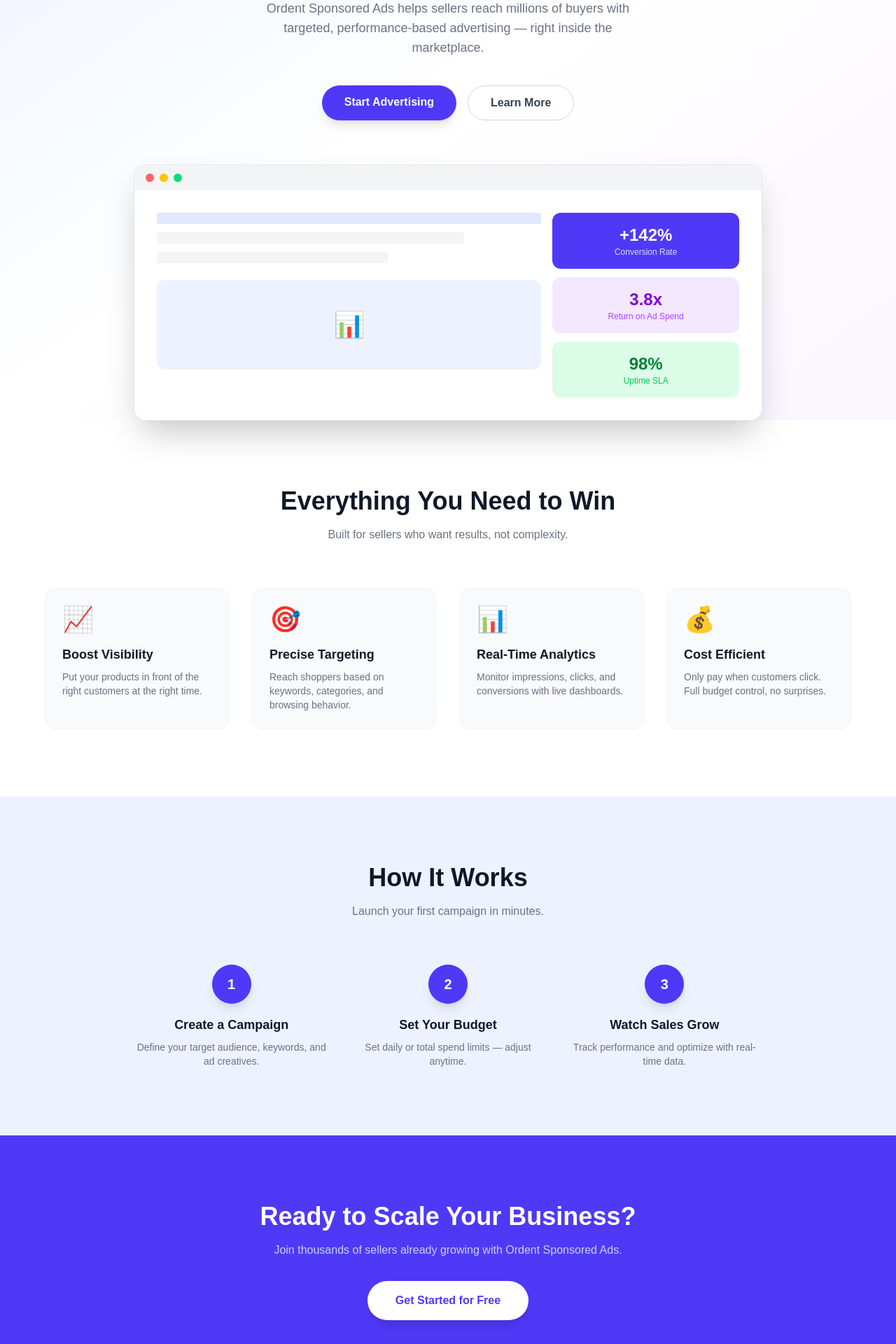
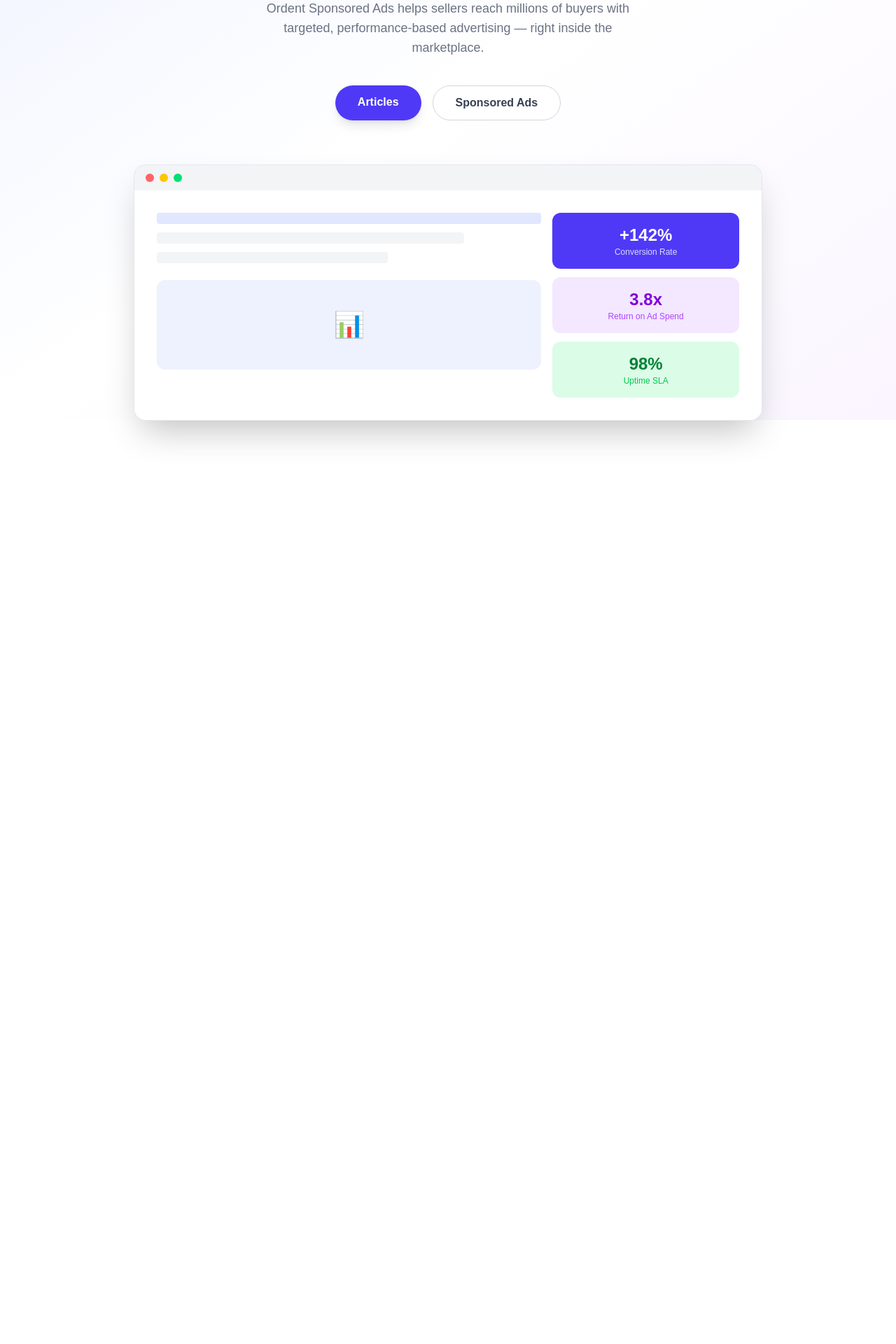
Before and after one commit to athallahannafis/ordent-sponsored-ads, a Vue app: page /home in a window 1280 px wide. Shown: the part 380-2300 px from the top of the page at 70% size. After the commit the page ends 1044 px from the top, so only its background shows below. Built offline with nearby package versions, Linux system fonts and the light colour scheme; the HTML template or start-up script is replaced by a standard one.

Commit message:
refactor: trim home page content"

```diff
--- a/src/views/LandingView.vue
+++ b/src/views/LandingView.vue
@@ -42,16 +42,16 @@
       <div class="mt-10 flex flex-wrap justify-center gap-4">
         <a
           id="get-started"
-          href="#"
+          href="/articles"
           class="rounded-full bg-indigo-600 px-8 py-3 text-base font-semibold text-white shadow-lg hover:bg-indigo-700 hover:scale-110 transition-all duration-100"
         >
-          Start Advertising
+          Articles
         </a>
         <a
-          href="#how-it-works"
+          href="/sponsored-ads"
           class="rounded-full border border-gray-300 bg-white px-8 py-3 text-base font-semibold text-gray-700 hover:bg-gray-50 hover:scale-110 transition-all duration-100"
         >
-          Learn More
+          Sponsored Ads
         </a>
       </div>
       <div class="mt-16 w-full max-w-4xl overflow-hidden rounded-2xl shadow-2xl ring-1 ring-gray-200">
@@ -84,64 +84,5 @@
         </div>
       </div>
     </section>
-
-    <!-- Features -->
-    <section id="features" class="bg-white py-24 px-6">
-      <div class="mx-auto max-w-6xl">
-        <div class="text-center">
-          <h2 class="text-3xl font-bold text-gray-900 md:text-4xl">Everything You Need to Win</h2>
-          <p class="mt-4 text-gray-500">Built for sellers who want results, not complexity.</p>
-        </div>
-        <div class="mt-16 grid gap-8 sm:grid-cols-2 lg:grid-cols-4">
-          <div
-            v-for="feature in features"
-            :key="feature.title"
-            class="rounded-2xl border border-gray-100 bg-gray-50 p-6 hover:shadow-md transition-shadow"
-          >
-            <div class="mb-4 text-4xl">{{ feature.icon }}</div>
-            <h3 class="mb-2 text-lg font-semibold text-gray-900">{{ feature.title }}</h3>
-            <p class="text-sm text-gray-500">{{ feature.description }}</p>
-          </div>
-        </div>
-      </div>
-    </section>
-
-    <!-- How It Works -->
-    <section id="how-it-works" class="bg-indigo-50 py-24 px-6">
-      <div class="mx-auto max-w-4xl text-center">
-        <h2 class="text-3xl font-bold text-gray-900 md:text-4xl">How It Works</h2>
-        <p class="mt-4 text-gray-500">Launch your first campaign in minutes.</p>
-        <div class="mt-16 grid gap-8 md:grid-cols-3">
-          <div v-for="(step, i) in ['Create a Campaign', 'Set Your Budget', 'Watch Sales Grow']" :key="step" class="flex flex-col items-center">
-            <div class="flex h-14 w-14 items-center justify-center rounded-full bg-indigo-600 text-xl font-bold text-white shadow-lg">
-              {{ i + 1 }}
-            </div>
-            <h3 class="mt-4 text-lg font-semibold text-gray-900">{{ step }}</h3>
-            <p class="mt-2 text-sm text-gray-500">
-              {{ ['Define your target audience, keywords, and ad creatives.', 'Set daily or total spend limits — adjust anytime.', 'Track performance and optimize with real-time data.'][i] }}
-            </p>
-          </div>
-        </div>
-      </div>
-    </section>
-
-    <!-- CTA -->
-    <section id="pricing" class="bg-indigo-600 py-24 px-6 text-center">
-      <div class="mx-auto max-w-2xl">
-        <h2 class="text-3xl font-bold text-white md:text-4xl">Ready to Scale Your Business?</h2>
-        <p class="mt-4 text-indigo-200">Join thousands of sellers already growing with Ordent Sponsored Ads.</p>
-        <a
-          href="#"
-          class="mt-8 inline-block rounded-full bg-white px-10 py-4 text-base font-semibold text-indigo-600 hover:bg-indigo-50 transition-colors shadow-lg"
-        >
-          Get Started for Free
-        </a>
-      </div>
-    </section>
   </main>
-
-  <!-- Footer -->
-  <footer class="bg-gray-900 py-10 px-6 text-center text-sm text-gray-500">
-    <p>© 2026 Ordent. All rights reserved.</p>
-  </footer>
 </template>
```
